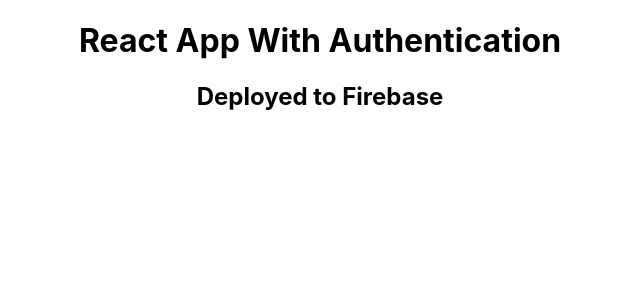
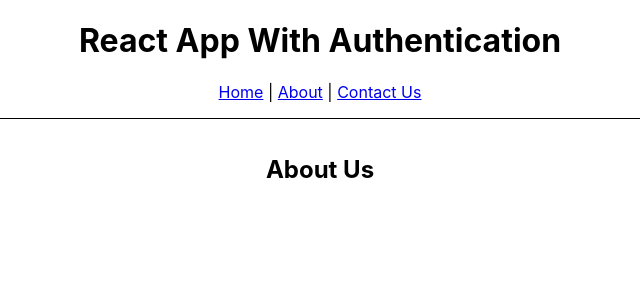
Before and after one commit to aidankilleen/prep-react-auth-fb, a React (Create React App) app: page /about in a window 1280 px wide. Shown: the top 300 px of the page, without its empty margins (320-960 px from the left). Built offline with nearby package versions, Linux system fonts and the light colour scheme.

Commit message:
added router

```diff
--- a/package.json
+++ b/package.json
@@ -8,6 +8,7 @@
     "@testing-library/user-event": "^13.5.0",
     "react": "^18.2.0",
     "react-dom": "^18.2.0",
+    "react-router-dom": "^6.4.1",
     "react-scripts": "5.0.1",
     "web-vitals": "^2.1.4"
   },
--- a/src/App.js
+++ b/src/App.js
@@ -1,10 +1,21 @@
+import { Link, Outlet } from 'react-router-dom';
 import './App.css';
 
 function App() {
   return (
+
     <div className="App">
         <h1>React App With Authentication</h1>
-        <h2>Deployed to Firebase</h2>
+        <nav style={{
+            borderBottom: 'solid 1px',
+            paddingBottom: '1rem'
+        }}
+        >
+            <Link to="/">Home</Link> |{" "}
+            <Link to="/about">About</Link> |{" "}
+            <Link to="/contact">Contact Us</Link>
+        </nav>
+        <Outlet/>
     </div>
   );
 }
--- a/src/index.js
+++ b/src/index.js
@@ -3,12 +3,22 @@
 import './index.css';
 import App from './App';
 import reportWebVitals from './reportWebVitals';
+import { BrowserRouter, Route, Routes } from 'react-router-dom';
+import About from './routes/about';
+import Contact from './routes/contact';
 
 const root = ReactDOM.createRoot(document.getElementById('root'));
 root.render(
-  <React.StrictMode>
-    <App />
-  </React.StrictMode>
+    <React.StrictMode>
+        <BrowserRouter>
+            <Routes>
+                <Route path="/" element={<App />}>
+                    <Route path="/about" element={<About />}/>
+                    <Route path="/contact" element={<Contact />}/>
+                </Route>
+            </Routes>
+        </BrowserRouter>
+    </React.StrictMode>
 );
 
 // If you want to start measuring performance in your app, pass a function
--- /dev/null
+++ b/src/routes/about.jsx
@@ -0,0 +1,7 @@
+export default function About() {
+    return (
+        <main style={{padding: "1rem 0"}}>
+            <h2>About Us</h2>
+        </main>
+    )
+}
--- /dev/null
+++ b/src/routes/contact.jsx
@@ -0,0 +1,7 @@
+export default function Contact() {
+    return (
+        <main style={{padding: "1rem 0"}}>
+            <h2>Contact Us</h2>
+        </main>
+    )
+}
```
Also changed, not shown: 1 other file (tests, documents, lock files or other folders).
